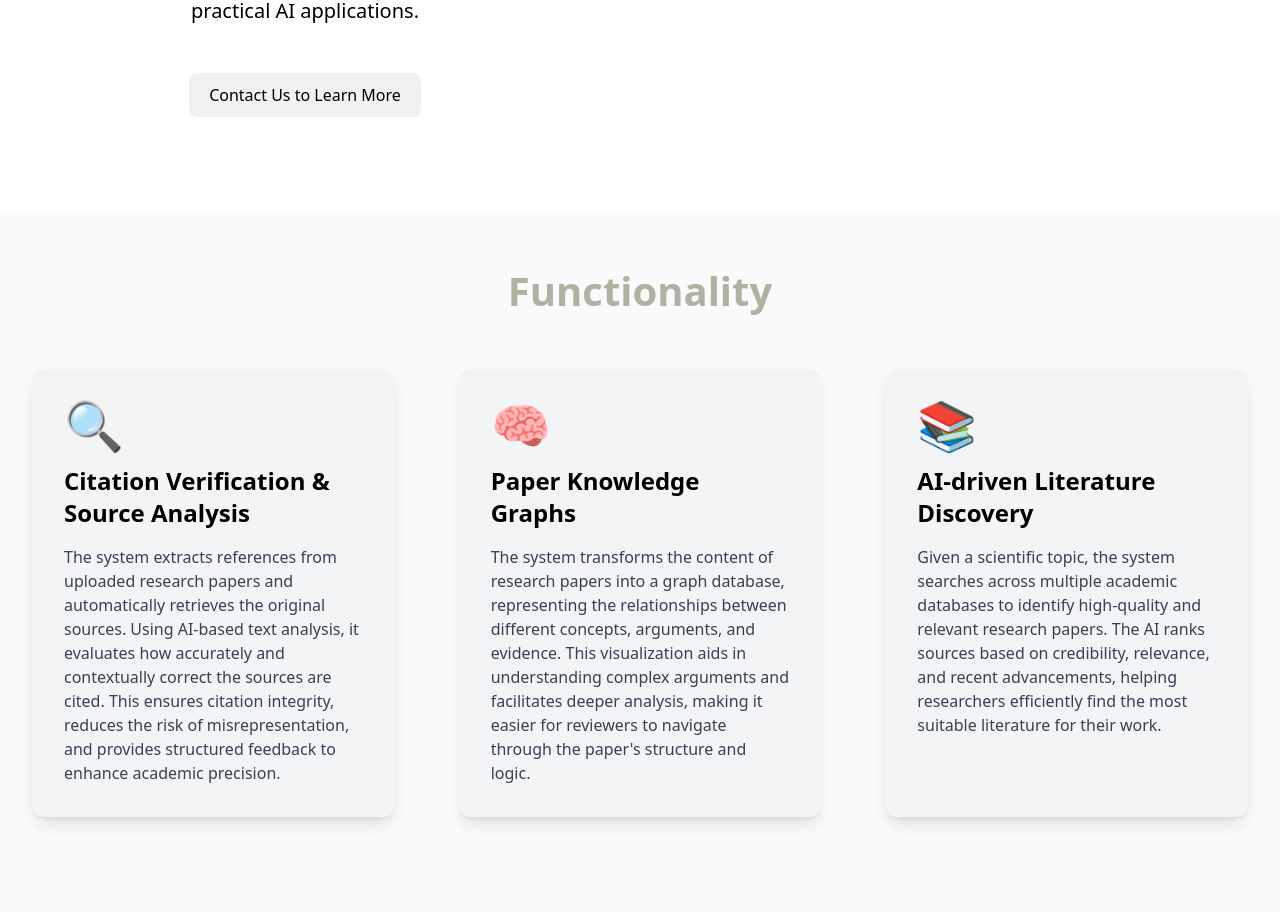
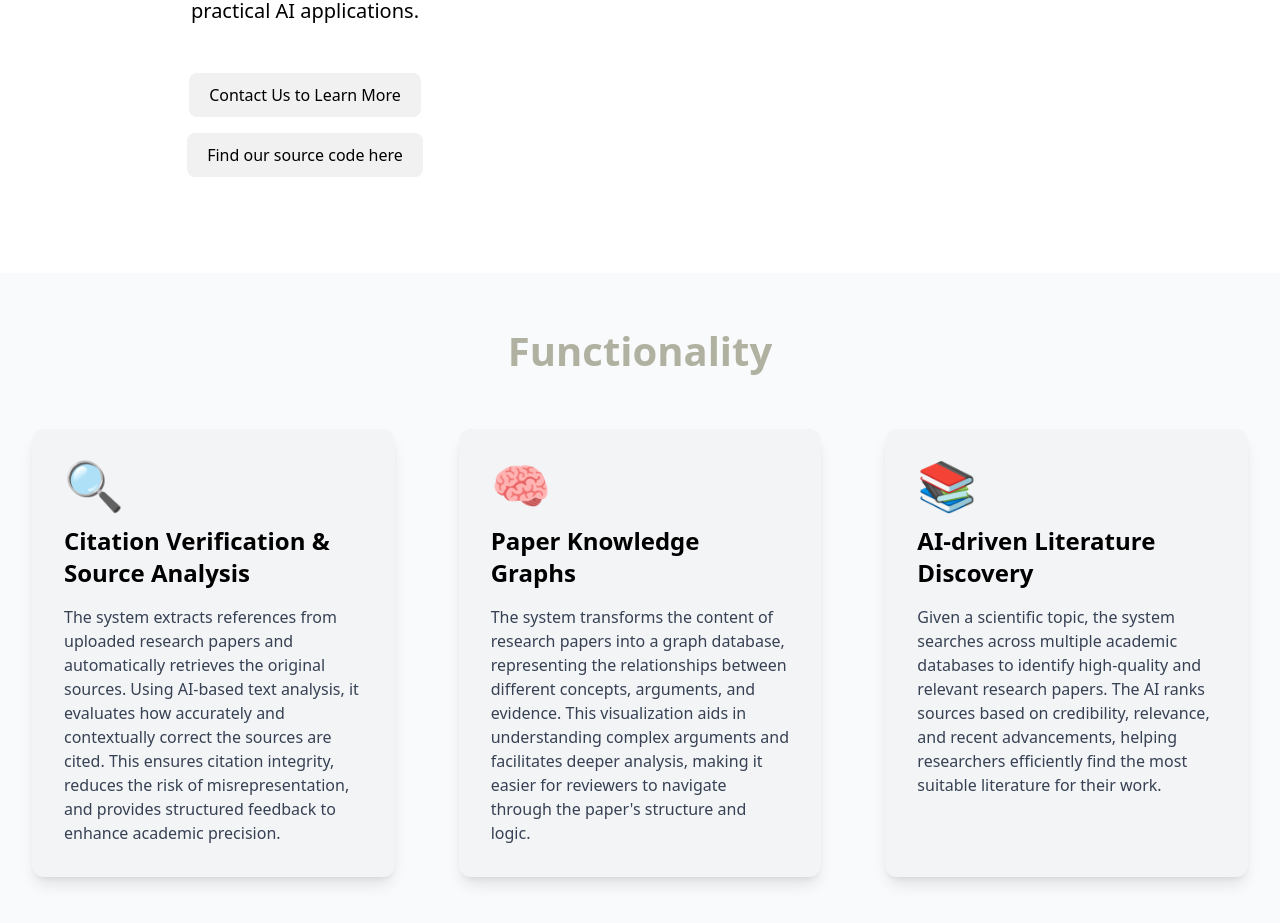
Before and after one commit to Study-Project-AI-for-Science/landing-page, a React (Vite) app: page / in a window 1280 px wide. Shown: the part 1120-2043 px from the top of the page. Built offline with nearby package versions, Linux system fonts and the light colour scheme.

Commit message:
feat: Add link to our repos

```diff
--- a/src/App.tsx
+++ b/src/App.tsx
@@ -31,6 +31,12 @@ function App() {
                 onClick={() => window.location.href = 'mailto:mweiher@uni-osnabrueck.de'}
                 >
                 Contact Us to Learn More
+                </button>
+                <button
+                className="bg-[#F1F1F1] text-black px-[20px] py-[10px] rounded-lg hover:cursor-pointer mt-4"
+                onClick={() => window.open('https://github.com/orgs/Study-Project-AI-for-Science/repositories?type=source', '_blank')}
+                >
+                Find our source code here
                 </button>
             </div>
 
```
